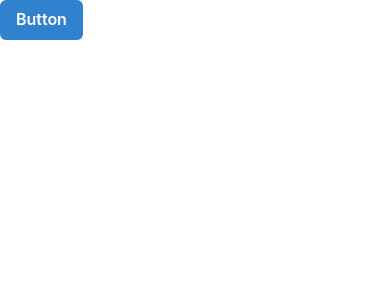
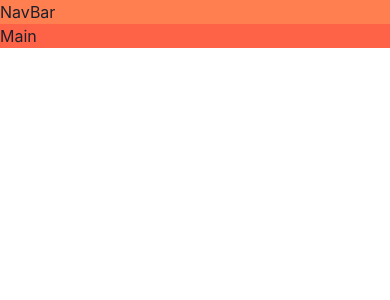
Before and after one commit to sudharsan026/react-mosh, a React (Vite) app in the folder game-hub/: page / in a window 390 px wide. Shown: the top 300 px of the page. Built offline with nearby package versions, Linux system fonts and the light colour scheme.

Commit message:
Build a responsive layout

```diff
--- a/game-hub/src/App.tsx
+++ b/game-hub/src/App.tsx
@@ -1,11 +1,26 @@
 import React from "react";
-import { Button, ButtonGroup } from "@chakra-ui/react";
+import { Grid, GridItem, Show } from "@chakra-ui/react";
 
 const App = () => {
   return (
-    <>
-      <Button colorScheme="blue">Button</Button>
-    </>
+    <Grid
+      templateAreas={{
+        base: `"nav" "main"`,
+        lg: `"nav nav" "aside main"`, //larger than 1024px
+      }}
+    >
+      <GridItem area="nav" bg="coral">
+        NavBar
+      </GridItem>
+      <Show above="lg">
+        <GridItem area="aside" bg="gold">
+          Aside
+        </GridItem>
+      </Show>
+      <GridItem area="main" bg="tomato">
+        Main
+      </GridItem>
+    </Grid>
   );
 };
 
```
